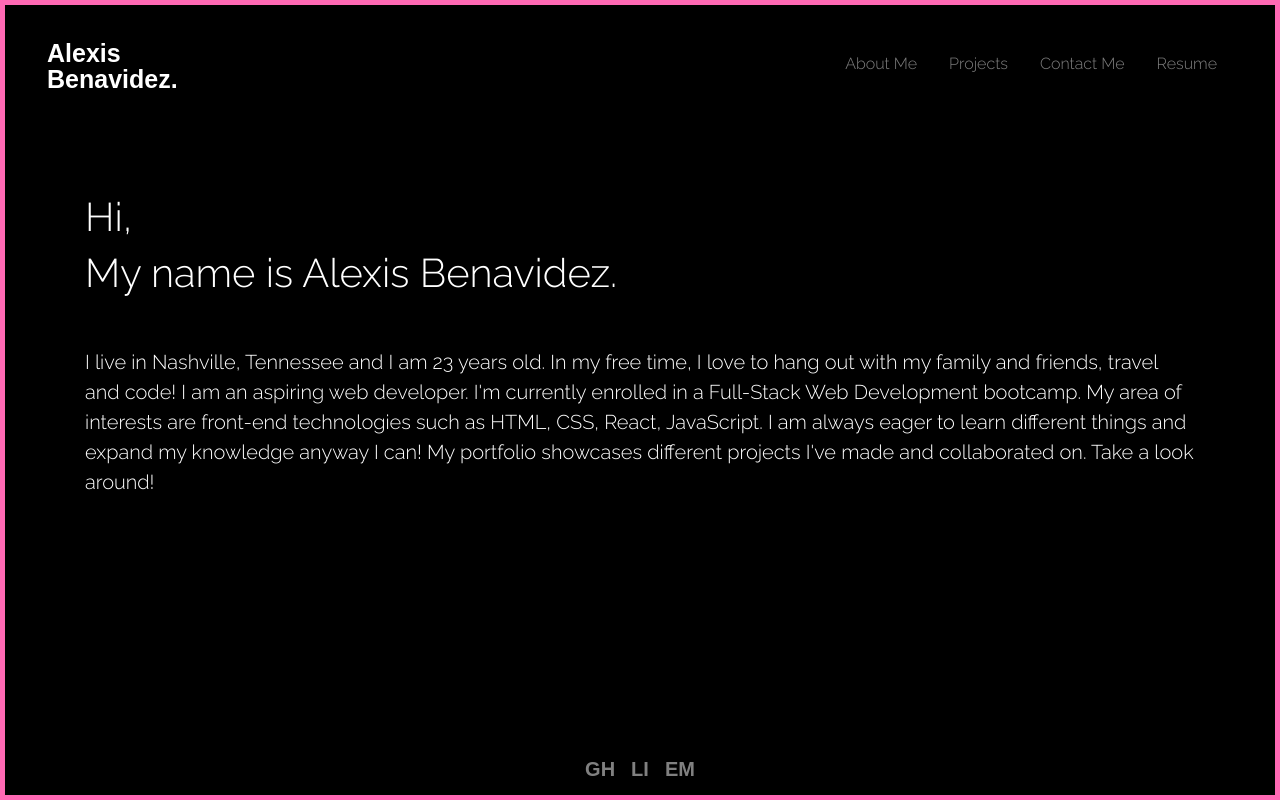
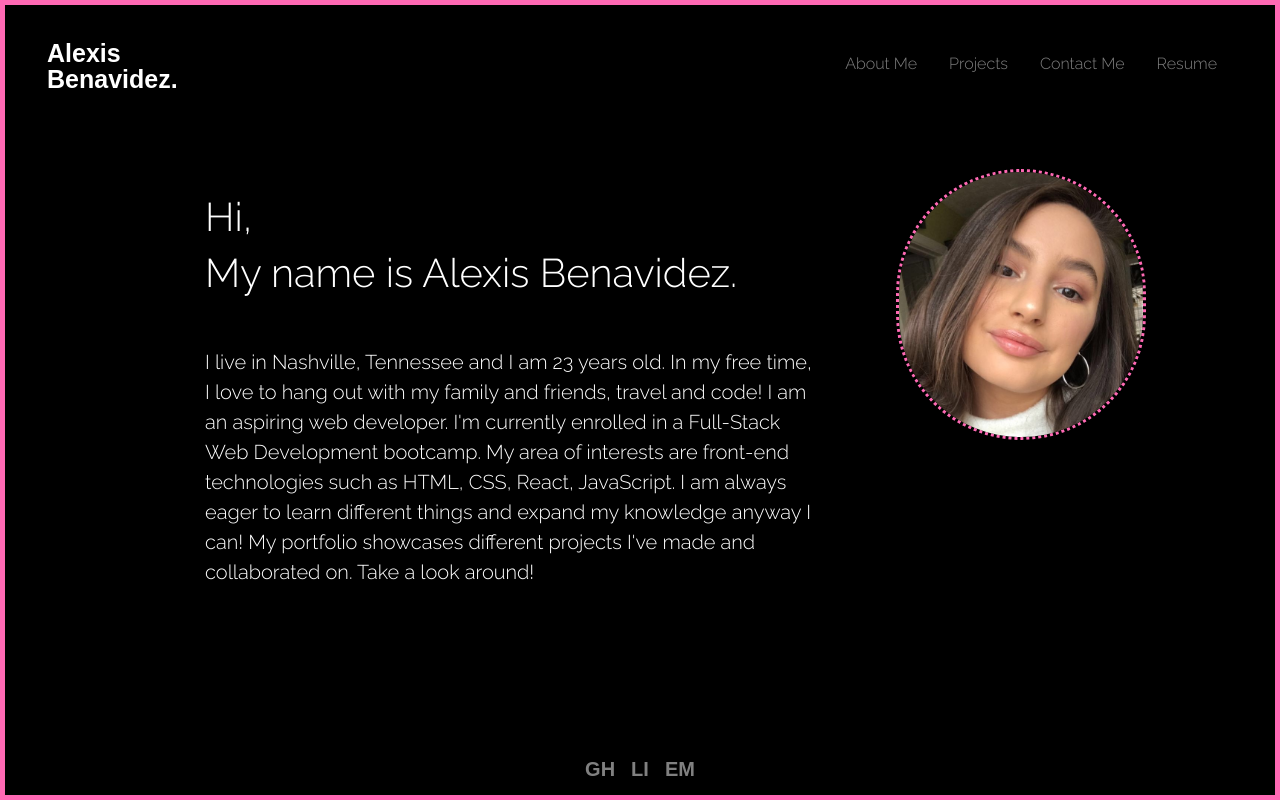
Before and after one commit to alexisbenavidez99/portfolio-2.0, a React (Create React App) app in the folder portfolio-2.0/: page / in a window 1280 px wide. Built offline with nearby package versions, Linux system fonts and the light colour scheme; a web font is replaced by a local one.

Commit message:
added profile picture to about me page

```diff
--- a/portfolio-2.0/package.json
+++ b/portfolio-2.0/package.json
@@ -1,5 +1,6 @@
 {
   "name": "portfolio-2.0",
+  "homepage": "https://alexisbenavidez99.github.io/portfolio-2.0",
   "version": "0.1.0",
   "private": true,
   "dependencies": {
@@ -13,6 +14,7 @@
     "axios": "^1.3.4",
     "bootstrap": "^5.2.3",
     "dotenv": "^16.0.3",
+    "gh-pages": "^5.0.0",
     "react": "^17.0.2",
     "react-dom": "^17.0.2",
     "react-icons": "^4.8.0",
@@ -20,6 +22,8 @@
     "web-vitals": "^2.1.4"
   },
   "scripts": {
+    "predeploy": "npm run build",
+    "deploy": "gh-pages -b master -d build",
     "start": "react-scripts start",
     "build": "react-scripts build",
     "test": "react-scripts test",
--- a/portfolio-2.0/src/App.css
+++ b/portfolio-2.0/src/App.css
@@ -53,7 +53,7 @@ a:hover {
 .about-me,
 .resume,
 .contact {
-    padding: 50px 80px;
+    padding: 50px 200px;
     background-color: black;
 }
 
@@ -62,6 +62,17 @@ a:hover {
     font-size: 20px;
     margin-top: 50px;
     color: white;
+    width: 70%;
+}
+
+.profile-pic {
+    width: 250px;
+    height: auto;
+    border: 3px dotted hotpink;
+    border-radius: 180px;
+    position: absolute;
+    left: 70%;
+    bottom: 45%;
 }
 
 .name-icon {
--- a/portfolio-2.0/src/components/pages/About.js
+++ b/portfolio-2.0/src/components/pages/About.js
@@ -1,4 +1,5 @@
 import React from 'react';
+import profilePic from '../../assets/profilepic.jpg';
 
 export default function About() {
     return (
@@ -10,6 +11,7 @@ export default function About() {
                 I am always eager to learn different things and expand my knowledge anyway I can! My portfolio showcases different projects I've made and collaborated on.
                 Take a look around!
             </p>
+            <img className="profile-pic" src={profilePic} alt="alexis"></img>
         </div>
     )
 }
```
Also changed, not shown: portfolio-2.0/src/assets/profilepic.jpg (added), 1 other file (tests, documents, lock files or other folders).
